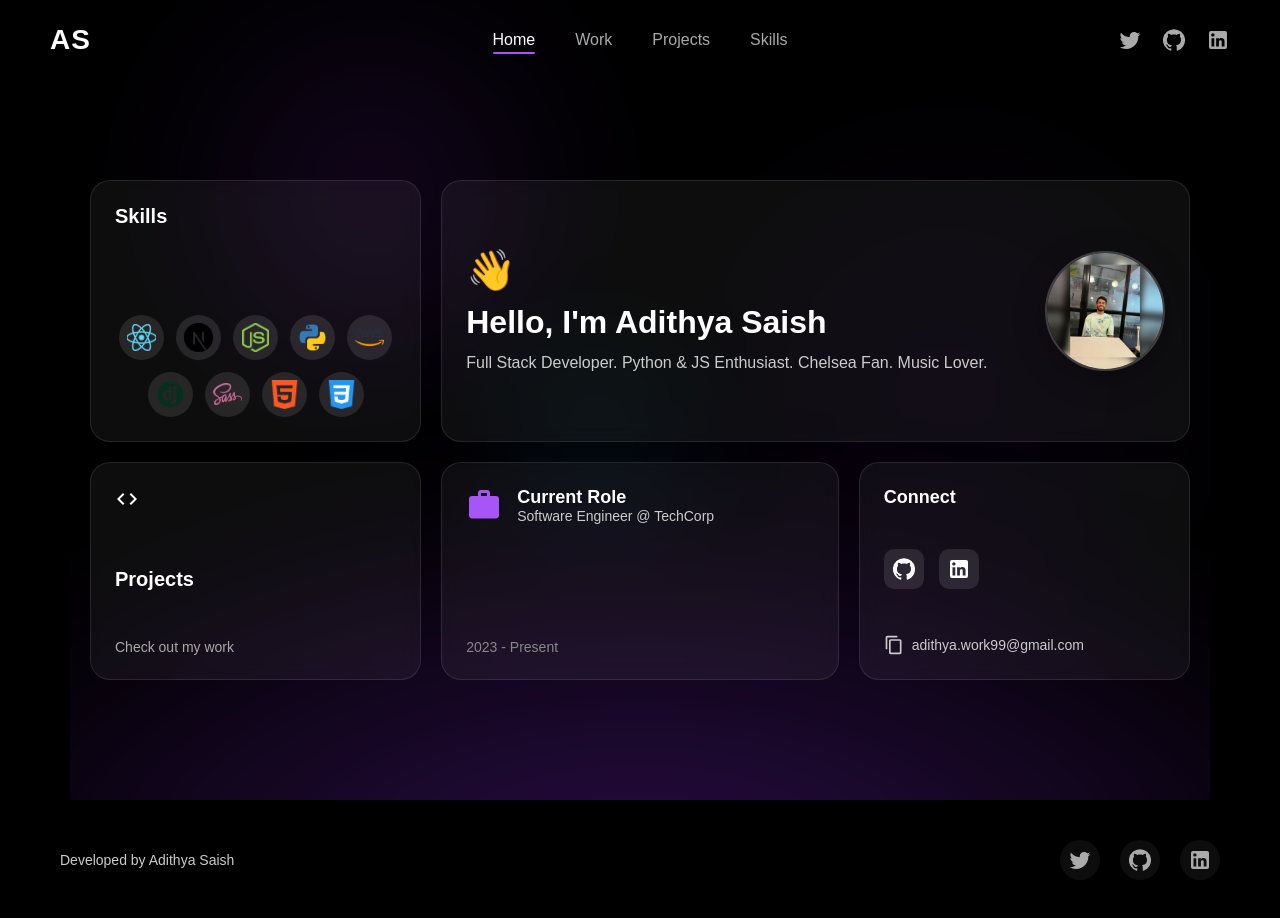
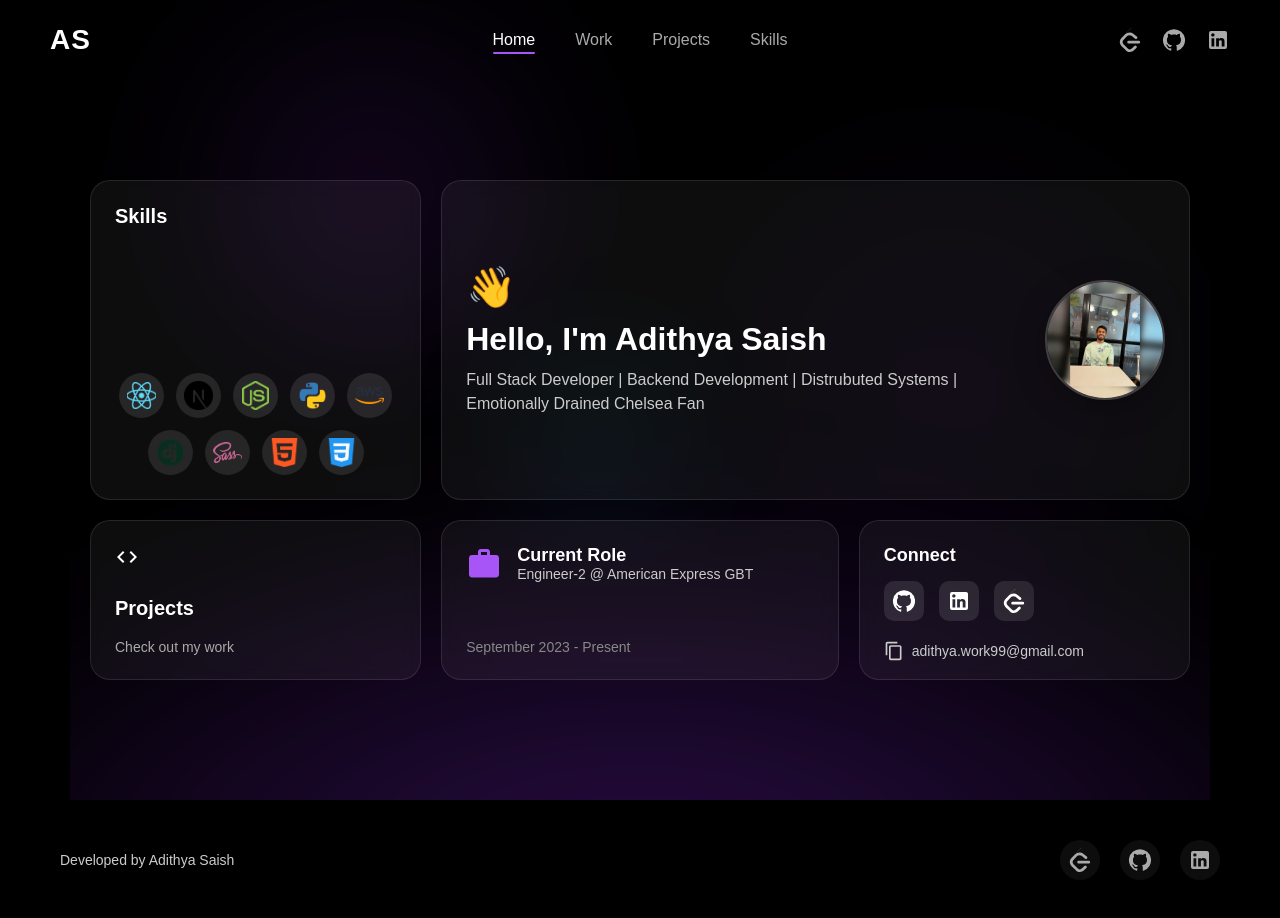
Before and after one commit to dadisahis/adithya-saish-web, a React (Create React App) app: page / in a window 1280 px wide. Built offline with nearby package versions, Linux system fonts and the light colour scheme.

Commit message:
update content and add leetcode

```diff
--- a/src/components/footer/Footer.jsx
+++ b/src/components/footer/Footer.jsx
@@ -1,8 +1,9 @@
 import react from "react";
 import "./footer.scss";
-import TwitterIcon from "@mui/icons-material/Twitter";
+import LeetCodeIcon from "../icons/LeetCodeIcon";
 import GitHubIcon from "@mui/icons-material/GitHub";
 import LinkedIn from "@mui/icons-material/LinkedIn";
+import siteConfig from "../../config/siteConfig";
 
 function Footer() {
   return (
@@ -13,15 +14,15 @@ function Footer() {
           <p>Developed by Adithya Saish</p>
         </div>
         <div className="footer_right">
-          <a className="icon" href="https://twitter.com/addysaish">
-            <TwitterIcon />
+          <a className="icon" href={siteConfig.links.leetcode}>
+            <LeetCodeIcon />
           </a>
-          <a className="icon" href="https://github.com/dadisahis">
+          <a className="icon" href={siteConfig.links.github}>
             <GitHubIcon />
           </a>
           <a
             className="icon"
-            href="https://www.linkedin.com/in/adithya-saish-445506194/"
+            href={siteConfig.links.linkedin}
           >
             <LinkedIn />
           </a>
--- /dev/null
+++ b/src/components/icons/LeetCodeIcon.jsx
@@ -0,0 +1,12 @@
+import React from "react";
+import SvgIcon from "@mui/material/SvgIcon";
+
+function LeetCodeIcon(props) {
+    return (
+        <SvgIcon {...props}>
+            <path d="M13.483 0a1.374 1.374 0 0 0-.961.438L7.116 6.226l-3.854 4.126a5.266 5.266 0 0 0-1.209 2.104 5.35 5.35 0 0 0-.125.513 5.527 5.527 0 0 0 .062 2.362 5.83 5.83 0 0 0 .349 1.017 5.938 5.938 0 0 0 1.271 1.818l4.277 4.193.039.038c2.248 2.165 5.852 2.133 8.063-.074l2.396-2.392c.54-.54.54-1.414.003-1.955a1.378 1.378 0 0 0-1.951-.003l-2.396 2.392a3.021 3.021 0 0 1-4.205.038l-.02-.019-4.276-4.193c-.652-.64-.972-1.469-.948-2.263a2.68 2.68 0 0 1 .066-.523 2.545 2.545 0 0 1 .619-1.164L9.13 8.114c1.058-1.134 3.204-1.27 4.43-.278l3.501 2.831c.593.48 1.461.387 1.94-.207a1.384 1.384 0 0 0-.207-1.943l-3.5-2.831c-2.511-2.03-6.19-1.39-8.314.886l-.164.176 5.398-5.78a1.366 1.366 0 0 0 .041-1.94A1.364 1.364 0 0 0 13.483 0zm-2.866 12.815a1.38 1.38 0 0 0-1.38 1.382 1.38 1.38 0 0 0 1.38 1.382H20.79a1.38 1.38 0 0 0 1.38-1.382 1.38 1.38 0 0 0-1.38-1.382z" />
+        </SvgIcon>
+    );
+}
+
+export default LeetCodeIcon;
--- a/src/components/introduction/Introduction.jsx
+++ b/src/components/introduction/Introduction.jsx
@@ -11,11 +11,15 @@ import SchoolIcon from '@mui/icons-material/School';
 import { useNavigate } from "react-router-dom";
 import ProfilePic from "../../assets/ProfilePic.jpg";
 import Avatar from '@mui/material/Avatar';
+import LeetCodeIcon from "../icons/LeetCodeIcon";
+
+import experienceData from "../../data/experience.json";
 
 function Introduction() {
   const navigate = useNavigate();
   const [copied, setCopied] = useState(false);
   const email = siteConfig.links.email.replace('mailto:', 'adithya.work99@gmail.com');
+  const currentRole = experienceData[0];
 
   const handleCopyEmail = (e) => {
     e.stopPropagation();
@@ -71,8 +75,7 @@ function Introduction() {
                 <h2>Hello, I'm {siteConfig.title}</h2>
               </div>
               <p className="intro-text">
-                Full Stack Developer. Python & JS Enthusiast.
-                Chelsea Fan. Music Lover.
+                Full Stack Developer | Backend Development | Distrubuted Systems | Emotionally Drained Chelsea Fan
               </p>
             </div>
             <div className="profile-pic-container">
@@ -111,10 +114,10 @@ function Introduction() {
               <WorkIcon className="work-icon" />
               <div>
                 <h3>Current Role</h3>
-                <p>Software Engineer @ TechCorp</p>
+                <p>{currentRole.profile_name} @ {currentRole.company_name}</p>
               </div>
             </div>
-            <p className="work-date">2023 - Present</p>
+            <p className="work-date">{currentRole.timeline}</p>
           </div>
         </motion.div>
 
@@ -125,9 +128,11 @@ function Introduction() {
         >
           <div className="card-content">
             <h3>Connect</h3>
+
             <div className="profiles-links">
               <a href={siteConfig.links.github} target="_blank" rel="noreferrer"><GitHubIcon /></a>
               <a href={siteConfig.links.linkedin} target="_blank" rel="noreferrer"><LinkedInIcon /></a>
+              <a href={siteConfig.links.leetcode} target="_blank" rel="noreferrer"><LeetCodeIcon /></a>
             </div>
             <div className="email-container" onClick={handleCopyEmail}>
               <ContentCopyIcon fontSize="small" /> <span>{copied ? "Copied!" : "adithya.work99@gmail.com"}</span>
--- a/src/components/introduction/introduction.scss
+++ b/src/components/introduction/introduction.scss
@@ -73,7 +73,7 @@
   .bento-grid {
     display: grid;
     grid-template-columns: 1fr 1.2fr 1fr;
-    grid-template-rows: 1.2fr 1fr;
+    grid-template-rows: 2fr 1fr;
     gap: 20px;
     width: 100%;
     max-width: 1100px;
--- a/src/components/navbar/Navbar.jsx
+++ b/src/components/navbar/Navbar.jsx
@@ -1,10 +1,11 @@
 import React, { useState, useEffect } from "react";
 import "./navbar.scss";
-import TwitterIcon from "@mui/icons-material/Twitter";
+import LeetCodeIcon from "../icons/LeetCodeIcon";
 import GitHubIcon from "@mui/icons-material/GitHub";
 import LinkedInIcon from "@mui/icons-material/LinkedIn";
 import Sidebar from "../sidebar/Sidebar"; // You might need to update Sidebar too if it uses refs
 import { Link, useNavigate, useLocation } from "react-router-dom";
+import siteConfig from "../../config/siteConfig";
 
 function Navbar() {
   const [open, setOpen] = useState(false);
@@ -61,15 +62,15 @@ function Navbar() {
             {/* Sidebar needs to be updated to handle Links as well, or just hide it for now if not used */}
             <Sidebar open={open} setOpen={setOpen} />
           </div>
-          <a className="icon" href="https://twitter.com/addysaish" target="_blank" rel="noreferrer">
-            <TwitterIcon />
+          <a className="icon" href={siteConfig.links.leetcode} target="_blank" rel="noreferrer">
+            <LeetCodeIcon />
           </a>
-          <a className="icon" href="https://github.com/dadisahis" target="_blank" rel="noreferrer">
+          <a className="icon" href={siteConfig.links.github} target="_blank" rel="noreferrer">
             <GitHubIcon />
           </a>
           <a
             className="icon"
-            href="https://www.linkedin.com/in/adithya-saish-445506194/"
+            href={siteConfig.links.linkedin}
             target="_blank"
             rel="noreferrer"
           >
--- a/src/config/siteConfig.js
+++ b/src/config/siteConfig.js
@@ -3,10 +3,10 @@ const siteConfig = {
     description: "Personal website and portfolio",
     author: "Adithya Saish",
     links: {
-        github: "https://github.com/yourusername",
-        linkedin: "https://linkedin.com/in/yourusername",
-        twitter: "https://twitter.com/yourusername",
-        email: "mailto:your@email.com"
+        github: "https://github.com/dadisahis",
+        linkedin: "https://linkedin.com/in/adithya-saish-445506194",
+        leetcode: "https://leetcode.com/u/dadi_sahis99/",
+        email: "mailto:adithya.work99@gmail.com"
     },
     sections: [
         { id: "about", title: "About" },
```
Also changed, not shown: src/components/sidebar/Sidebar.jsx (+6 -5 lines).
